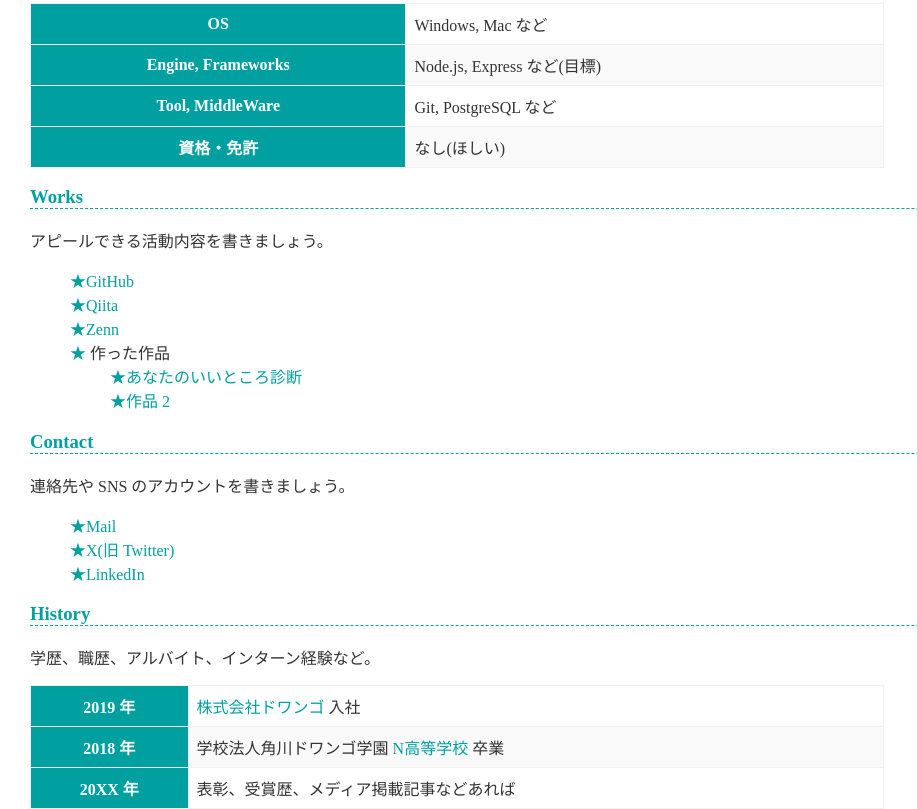
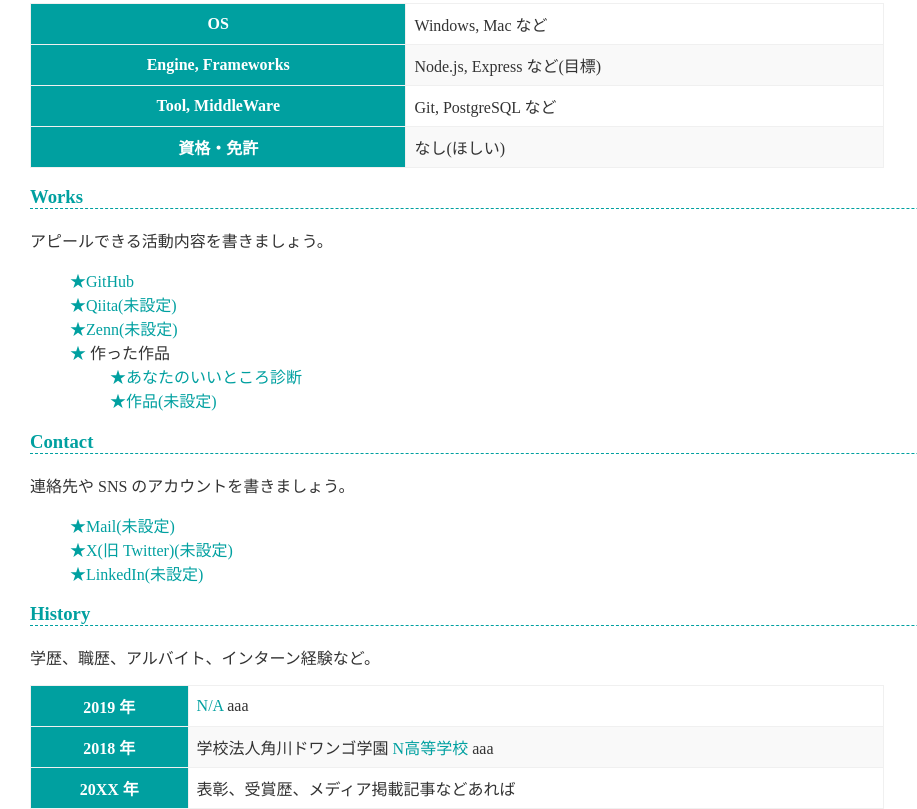
Before and after one commit to tuyukii/tuyukii.github.io, a plain HTML site: page index.html in a window 1280 px wide. Shown: the part 379-1188 px from the top of the page, without its empty margins (0-917 px from the left). Drawn offline with Linux system fonts and the light colour scheme.

Commit message:
Update index.html

```diff
--- a/index.html
+++ b/index.html
@@ -46,13 +46,13 @@
     <p>アピールできる活動内容を書きましょう。</p>
     <ul>
       <li><a href="https://github.com/tuyukii">GitHub</a></li>
-      <li><a href="https://qiita.com/">Qiita</a></li>
-      <li><a href="https://zenn.dev/">Zenn</a></li>
+      <li><a href="https://qiita.com/">Qiita(未設定)</a></li>
+      <li><a href="https://zenn.dev/">Zenn(未設定)</a></li>
       <li>
         作った作品
         <ul>
           <li><a href="https://tuyukii.github.io/assessment/assessment.html">あなたのいいところ診断</a></li>
-          <li><a href="https://example.com/">作品 2</a></li>
+          <li><a href="https://example.com/">作品(未設定)</a></li>
         </ul>
       </li>
     </ul>
@@ -60,9 +60,9 @@
     <h3>Contact</h3>
     <p>連絡先や SNS のアカウントを書きましょう。</p>
     <ul>
-      <li><a href="mailto:name@example.com">Mail</a></li>
-      <li><a href="https://twitter.com/n_yobikou">X(旧 Twitter)</a></li>
-      <li><a href="https://www.linkedin.com/">LinkedIn</a></li>
+      <li><a href="mailto:name@example.com">Mail(未設定)</a></li>
+      <li><a href="https://twitter.com/n_yobikou">X(旧 Twitter)(未設定)</a></li>
+      <li><a href="https://www.linkedin.com/">LinkedIn(未設定)</a></li>
     </ul>
 
     <h3>History</h3>
@@ -70,11 +70,11 @@
     <table>
       <tr>
         <th>2019 年</th>
-        <td><a href="https://dwango.co.jp/">株式会社ドワンゴ</a> 入社</td>
+        <td><a href="https://www.">N/A</a> aaa</td>
       </tr>
       <tr>
         <th>2018 年</th>
-        <td>学校法人角川ドワンゴ学園 <a href="https://nnn.ed.jp/">N高等学校</a> 卒業</td>
+        <td>学校法人角川ドワンゴ学園 <a href="https://nnn.ed.jp/">N高等学校</a> aaa</td>
       </tr>
       <tr>
         <th>20XX 年</th>
```
